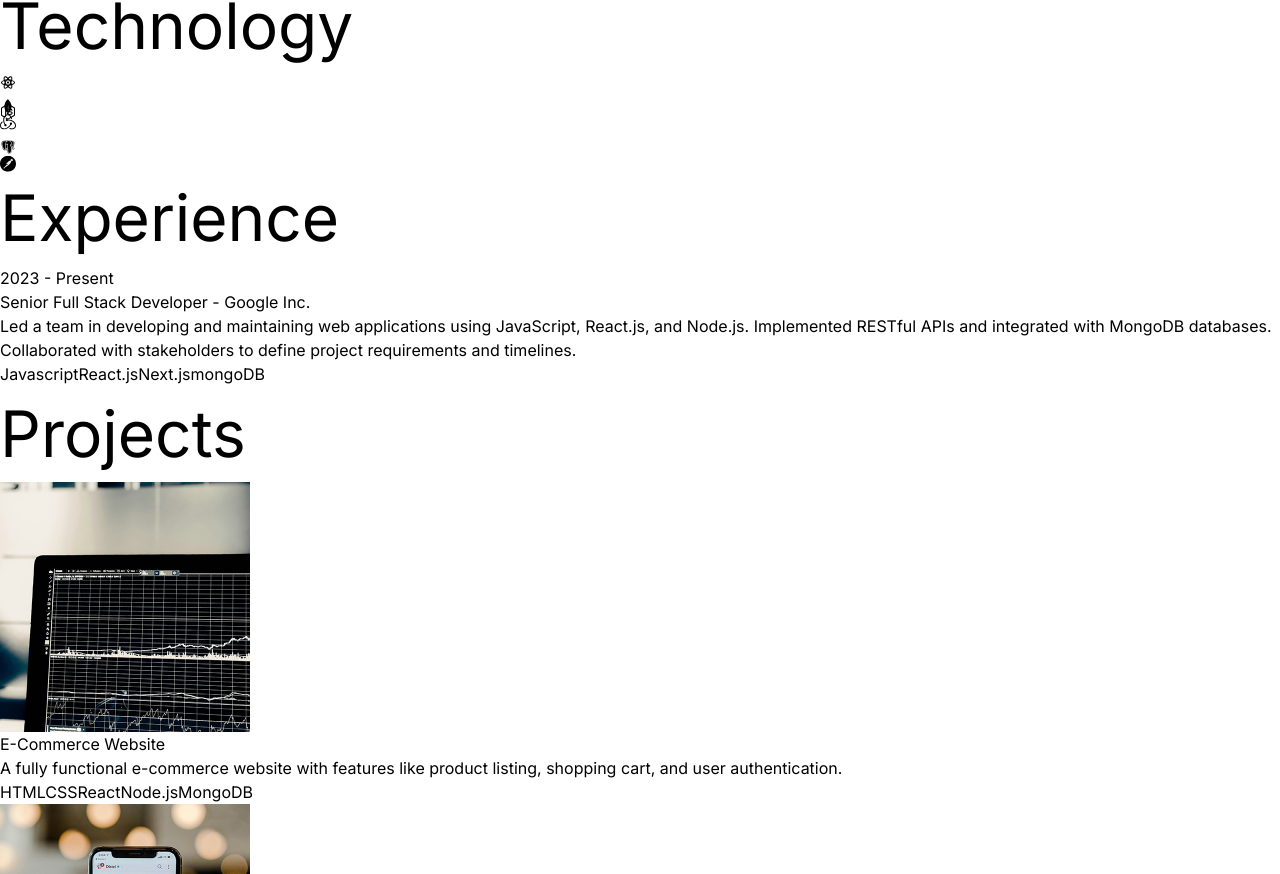
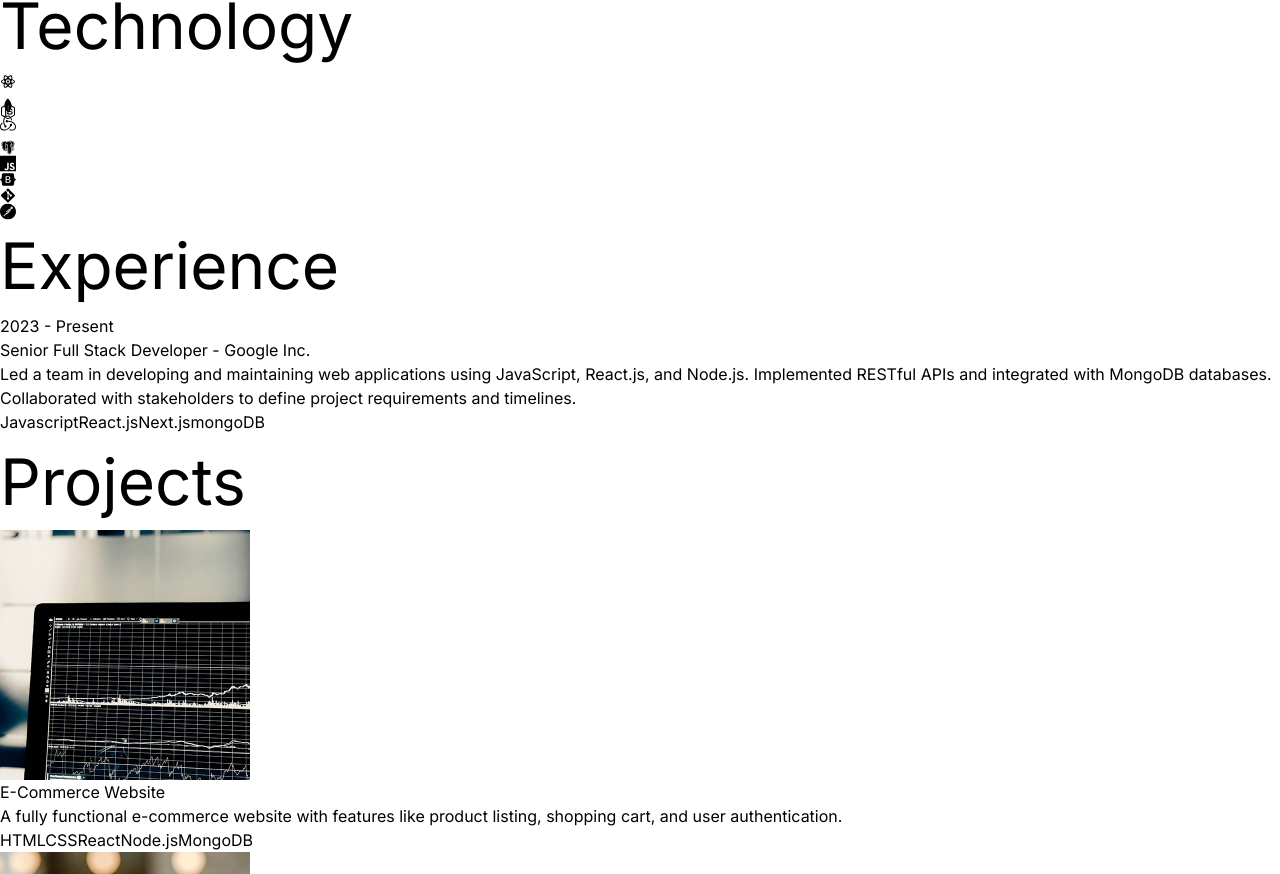
Before and after one commit to aimxnaim/Website-Portfolio, a React (Vite) app: page / in a window 1280 px wide. Shown: the part 1580-2454 px from the top of the page. Built offline with nearby package versions, Linux system fonts and the light colour scheme.

Commit message:
chore: Add JavaScript, Bootstrap, and Git icons to Technology component

```diff
--- a/src/components/Technology.jsx
+++ b/src/components/Technology.jsx
@@ -5,6 +5,8 @@ import { SiRedux } from "react-icons/si"
 import { BiLogoPostgresql } from "react-icons/bi"
 import { SiPostman } from "react-icons/si"
 import { motion } from "framer-motion"
+import { SiJavascript } from "react-icons/si";
+import { FaBootstrap, FaGitAlt } from "react-icons/fa";
 
 const iconVariants = (duration) => ({
     initial: { y: -10 },
@@ -78,6 +80,30 @@ const Technology = () => {
                     <BiLogoPostgresql className="text-7xl text-cyan-400" />
                 </motion.div>
                 <motion.div
+                    variants={iconVariants(4)}
+                    initial="initial"
+                    animate="animate"
+                    className="rounded-2xl border-4 border-neutral-800 p-4"
+                >
+                    <SiJavascript className="text-7xl text-yellow-400" />
+                </motion.div>
+                <motion.div
+                    variants={iconVariants(4)}
+                    initial="initial"
+                    animate="animate"
+                    className="rounded-2xl border-4 border-neutral-800 p-4"
+                >
+                    <FaBootstrap className="text-7xl text-purple-700" />
+                </motion.div>
+                <motion.div
+                    variants={iconVariants(4)}
+                    initial="initial"
+                    animate="animate"
+                    className="rounded-2xl border-4 border-neutral-800 p-4"
+                >
+                    <FaGitAlt className="text-7xl text-red-700" />
+                </motion.div>
+                <motion.div
                     variants={iconVariants(15)}
                     initial="initial"
                     animate="animate"
```
